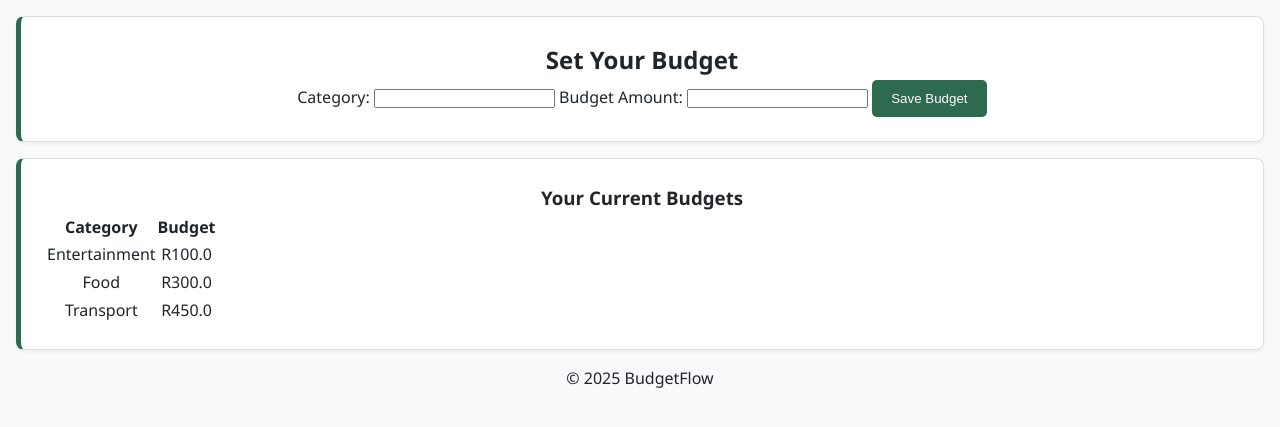
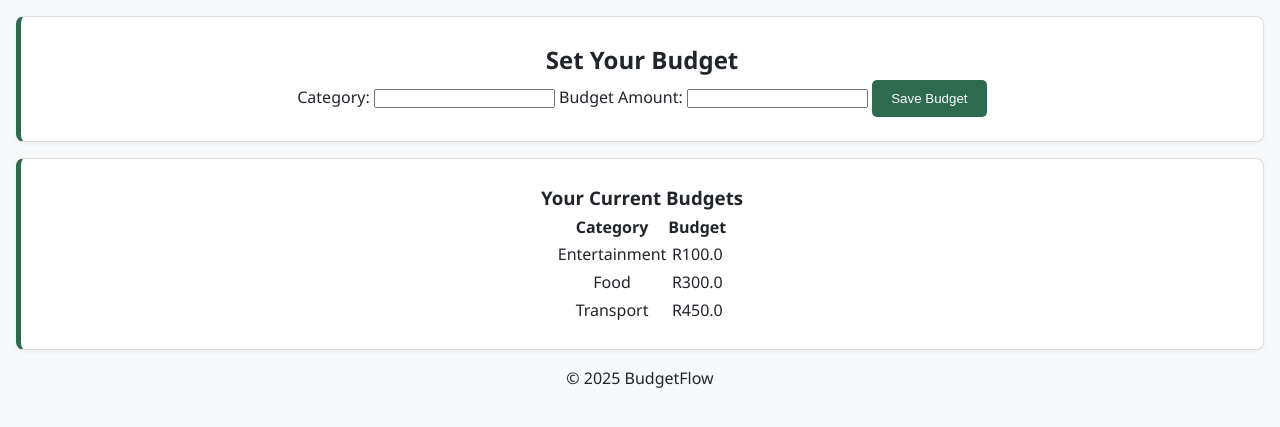
Before and after one commit to AmohelangMohlomi/BudgetFlow, a Flask app: page /budget in a window 1280 px wide. Shown: the part 99-526 px from the top of the page. Run offline with Flask 3, Linux system fonts and the light colour scheme; a user stored in the database is signed in; data comes from the database, SQL or seed files in the repository.

Commit message:
Changed the current  budgets alignment

```diff
--- a/static/css/style.css
+++ b/static/css/style.css
@@ -235,3 +235,9 @@ footer{
   content: "💡 ";
   font-weight: bold;
 }
+
+#current-budgets {
+  display: flex;
+  justify-content: center;
+  align-items: center;
+}
--- a/templates/budget.html
+++ b/templates/budget.html
@@ -1,4 +1,4 @@
-<!-- templates/budget.html -->
+
 <!DOCTYPE html>
 <html lang="en">
 <head>
@@ -45,6 +45,7 @@
 
     <div class="card">
         <h3>Your Current Budgets</h3>
+        <div id="current-budgets">
         {% if budgets %}
             <table>
                 <thead>
@@ -65,6 +66,7 @@
         {% else %}
             <p>No budgets set yet.</p>
         {% endif %}
+        </div>
     </div>
       <footer>
         <p>&copy; 2025 BudgetFlow</p>
```
